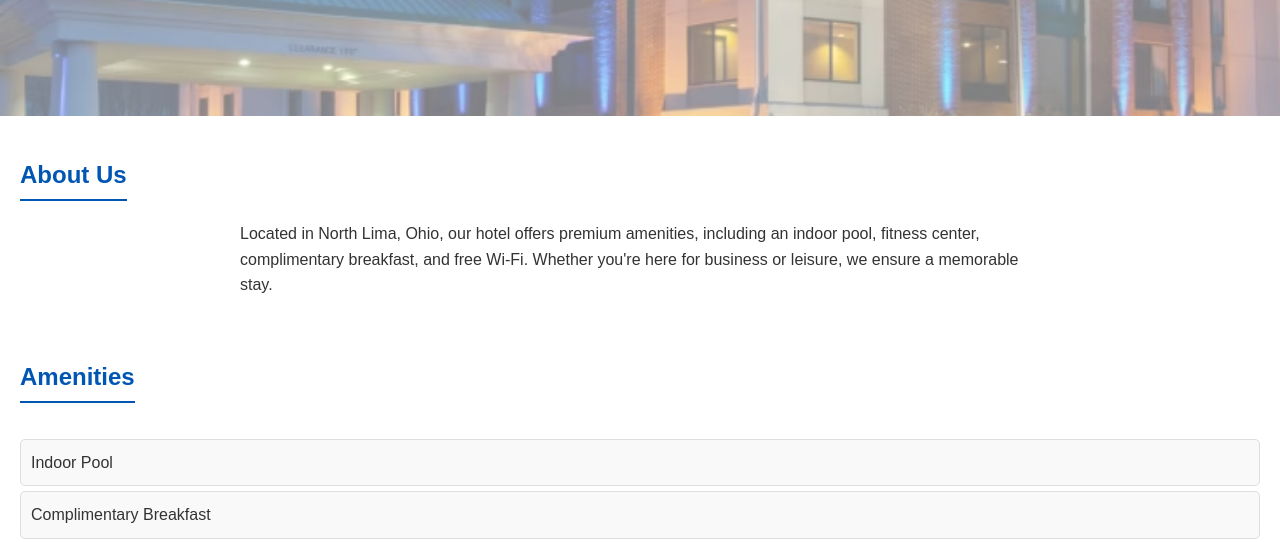
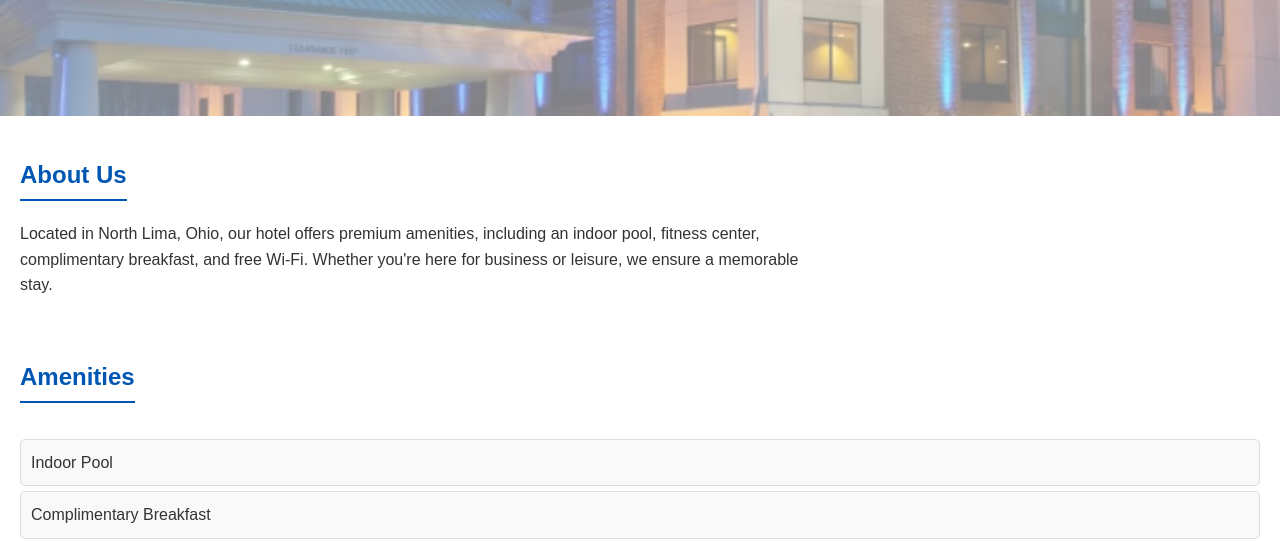
Before and after one commit to priyapar0409/HolidayInnNorthLima, a plain HTML site: page index.html in a window 1280 px wide. Shown: the part 235-777 px from the top of the page. Drawn offline with Linux system fonts and the light colour scheme.

Commit message:
fixed style for about section

```diff
--- a/style.css
+++ b/style.css
@@ -43,7 +43,7 @@ h2 {
 
 #about p {
     max-width: 800px;
-    margin: 0 auto;
+    margin: inherit;
 }
 
 #amenities ul {
```
